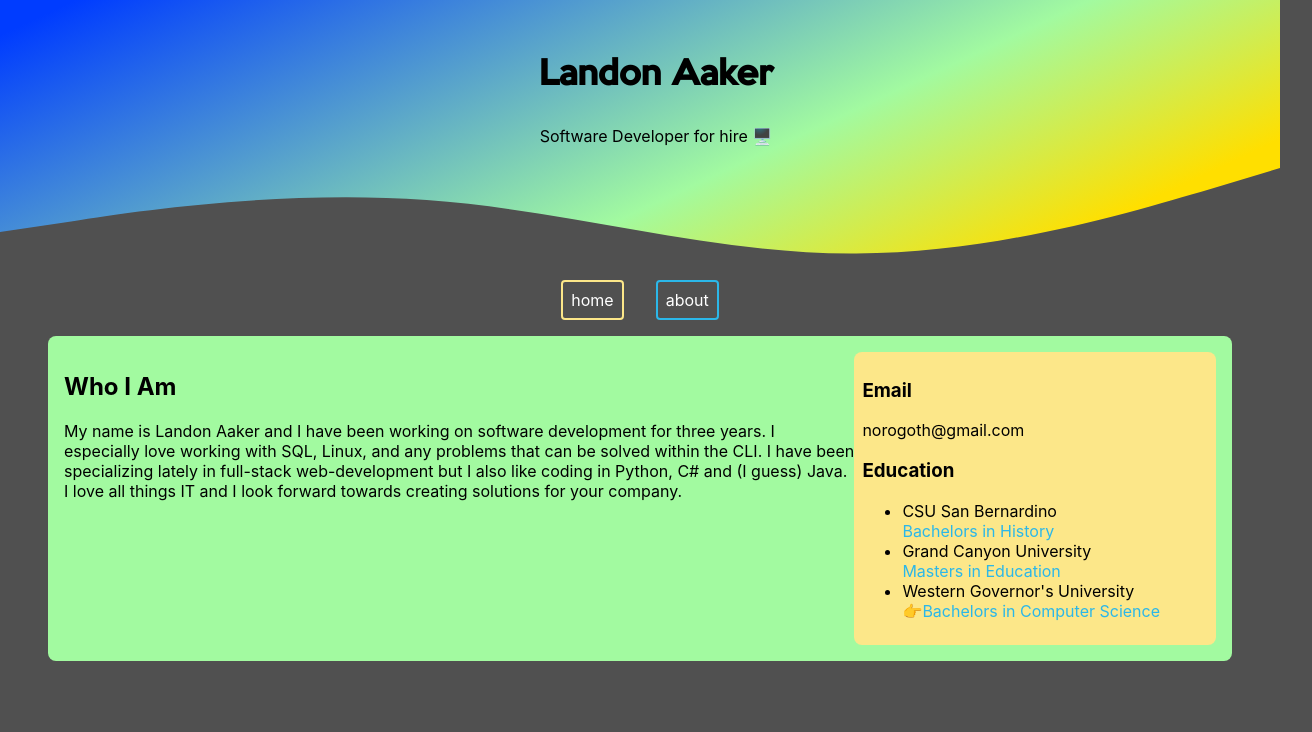
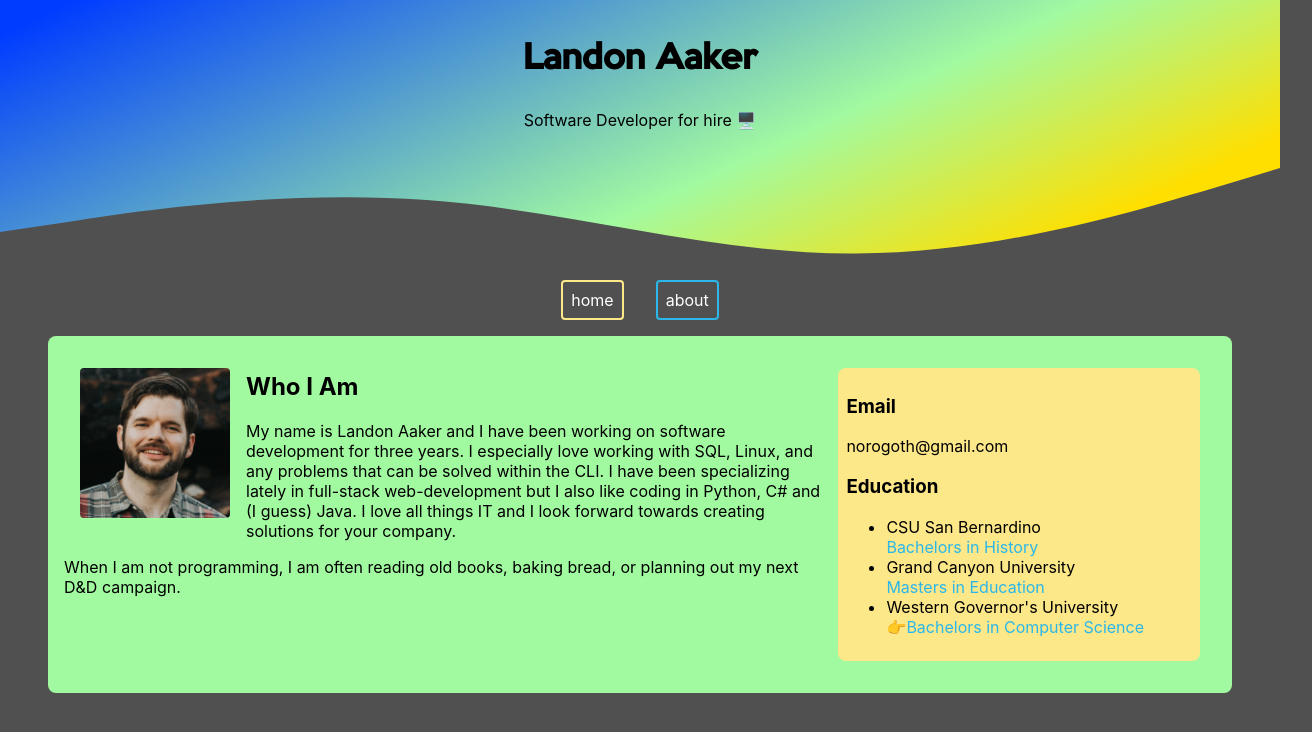
Before and after one commit to norogoth/my_website, a React (Create React App) app: page /about in a window 1280 px wide. Shown: the top 732 px of the page, 1312 px wide, since content can reach past the window. Built offline with nearby package versions, Linux system fonts and the light colour scheme.

Commit message:
fixed that weird margin issue on the side

```diff
--- a/src/About.js
+++ b/src/About.js
@@ -5,9 +5,13 @@ export default function About() {
 		<div className="about">
 			<div className="articleContent">
 				<Sidebar />
+				<img alt="image of a good employee" className="selfPortrait" src="./img/me.jpeg"/>
 				<h2 className="articleHeading">Who I Am</h2>
 				<p className="aboutText">
 					My name is Landon Aaker and I have been working on software development for three years. I especially love working with SQL, Linux, and any problems that can be solved within the CLI. I have been specializing lately in full-stack web-development but I also like coding in Python, C# and (I guess) Java. I love all things IT and I look forward towards creating solutions for your company.
+				</p>
+				<p>
+					When I am not programming, I am often reading old books, baking bread, or planning out my next D&D campaign.
 				</p>
 			</div>
 		</div>
--- a/src/App.css
+++ b/src/App.css
@@ -36,7 +36,6 @@ svg {
 	width: 100%;
 	display: flex;
 	flex-direction: column;
-	padding: 1rem;
 	justify-content: center;
 	align-self: center;
 	text-align: center;
@@ -182,6 +181,7 @@ svg {
 	min-width: 150px;
 	background-color: var(--yellow);
 	padding:.5rem;
+	margin: 1rem;
 	border-radius: .5rem;
 }
 
@@ -192,3 +192,10 @@ svg {
 .degree {
 	color: var(--blue);
 }
+
+.selfPortrait {
+	max-width: 150px;
+	float: left;
+	border-radius: .25rem;
+	margin: 1rem;
+}
```
Also changed, not shown: src/Sidebar.js (indentation only).
